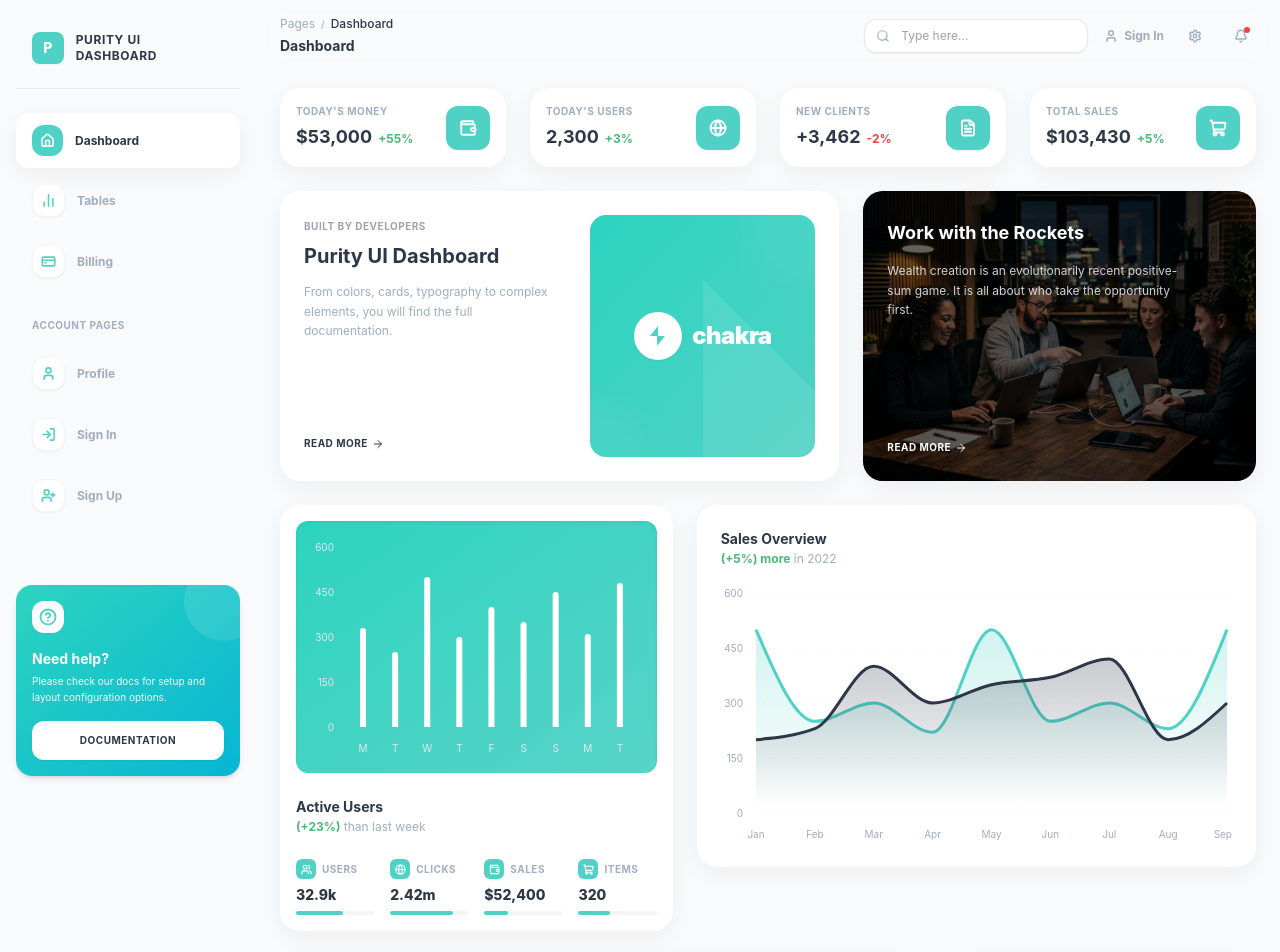
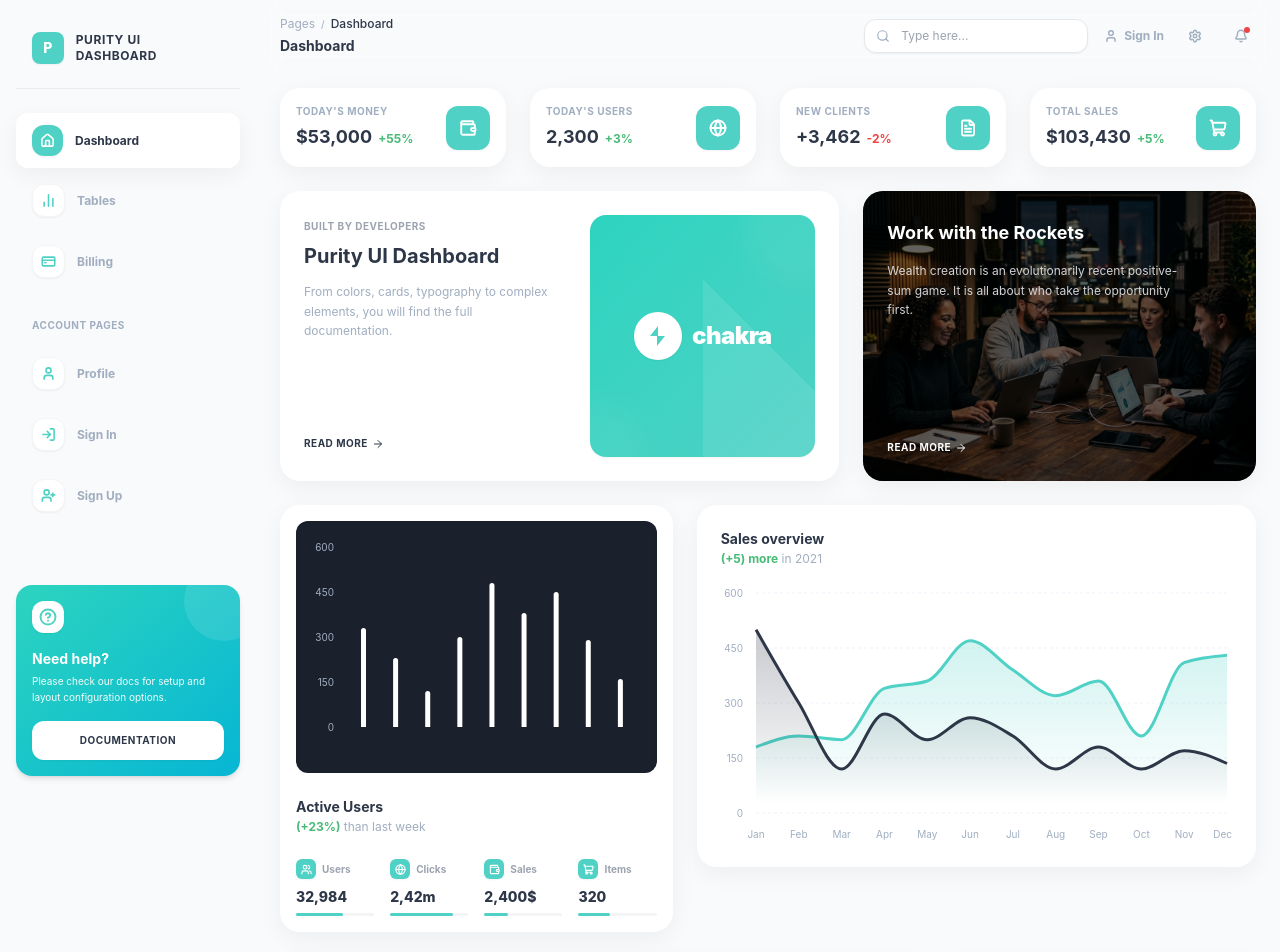
Before and after one commit to shantopaul/Purity-UI-Dashboard, a React (Vite) app: page /dashboard in a window 1280 px wide. Shown: the top 952 px of the page. Built offline with nearby package versions, Linux system fonts and the light colour scheme.

Commit message:
Align active users and sales overview charts with design mockup details

```diff
--- a/src/components/dashboard/ActiveUsersChart.jsx
+++ b/src/components/dashboard/ActiveUsersChart.jsx
@@ -9,29 +9,29 @@ import {
 import { Wallet, Globe, Users, ShoppingCart } from "lucide-react";
 
 const mockData = [
-  { name: "M", value: 330 },
-  { name: "T", value: 250 },
-  { name: "W", value: 500 },
-  { name: "T", value: 300 },
-  { name: "F", value: 400 },
-  { name: "S", value: 350 },
-  { name: "S", value: 450 },
-  { name: "M", value: 310 },
-  { name: "T", value: 480 },
+  { name: "1", value: 330 },
+  { name: "2", value: 230 },
+  { name: "3", value: 120 },
+  { name: "4", value: 300 },
+  { name: "5", value: 480 },
+  { name: "6", value: 380 },
+  { name: "7", value: 450 },
+  { name: "8", value: 290 },
+  { name: "9", value: 160 },
 ];
 
 const statList = [
-  { label: "Users", count: "32.9k", icon: Users, progress: 60 },
-  { label: "Clicks", count: "2.42m", icon: Globe, progress: 80 },
-  { label: "Sales", count: "$52,400", icon: Wallet, progress: 30 },
+  { label: "Users", count: "32,984", icon: Users, progress: 60 },
+  { label: "Clicks", count: "2,42m", icon: Globe, progress: 80 },
+  { label: "Sales", count: "2,400$", icon: Wallet, progress: 30 },
   { label: "Items", count: "320", icon: ShoppingCart, progress: 40 },
 ];
 
 export default function ActiveUsersChart() {
   return (
     <div className="bg-white rounded-card shadow-card p-4 flex flex-col gap-6">
-      {/* Chart container with gradient background */}
-      <div className="bg-gradient-to-br from-teal-400 to-primary/95 rounded-xl p-4 shadow-inner relative overflow-hidden">
+      {/* Chart container with dark background */}
+      <div className="bg-[#1A202C] rounded-xl p-4 shadow-inner relative overflow-hidden">
         <ResponsiveContainer width="100%" height={220}>
           <BarChart
             data={mockData}
@@ -39,14 +39,14 @@ export default function ActiveUsersChart() {
           >
             <XAxis
               dataKey="name"
-              stroke="#E2E8F0"
+              stroke="#A0AEC0"
               fontSize={10}
+              tick={false}
               tickLine={false}
               axisLine={false}
-              dy={10}
             />
             <YAxis
-              stroke="#E2E8F0"
+              stroke="#A0AEC0"
               fontSize={10}
               tickLine={false}
               axisLine={false}
@@ -55,7 +55,7 @@ export default function ActiveUsersChart() {
             <Tooltip
               cursor={{ fill: "rgba(255,255,255,0.08)" }}
               contentStyle={{
-                backgroundColor: "#1A202C",
+                backgroundColor: "#2D3748",
                 border: "none",
                 borderRadius: "8px",
                 color: "#fff",
@@ -66,8 +66,8 @@ export default function ActiveUsersChart() {
             <Bar
               dataKey="value"
               fill="#ffffff"
-              radius={[4, 4, 0, 0]}
-              barSize={6}
+              radius={[3, 3, 0, 0]}
+              barSize={5}
             />
           </BarChart>
         </ResponsiveContainer>
@@ -91,17 +91,17 @@ export default function ActiveUsersChart() {
                 <div className="w-5 h-5 rounded-md bg-primary flex items-center justify-center text-white shadow-sm shrink-0">
                   <Icon size={11} strokeWidth={2.5} />
                 </div>
-                <span className="text-[10px] font-bold uppercase tracking-wider hidden sm:inline">
+                <span className="text-[10px] font-bold text-gray-400">
                   {stat.label}
                 </span>
               </div>
-              <span className="text-sm font-extrabold text-dark">
+              <span className="text-sm font-extrabold text-dark mt-0.5">
                 {stat.count}
               </span>
               {/* Progress bar indicator */}
-              <div className="w-full bg-gray-100 rounded-full h-1">
+              <div className="w-full bg-gray-100 rounded-full h-[3px]">
                 <div
-                  className="bg-primary h-1 rounded-full"
+                  className="bg-primary h-[3px] rounded-full"
                   style={{ width: `${stat.progress}%` }}
                 />
               </div>
--- a/src/components/dashboard/SalesOverviewChart.jsx
+++ b/src/components/dashboard/SalesOverviewChart.jsx
@@ -9,15 +9,18 @@ import {
 } from "recharts";
 
 const mockData = [
-  { month: "Jan", sales2022: 500, sales2021: 200 },
-  { month: "Feb", sales2022: 250, sales2021: 230 },
-  { month: "Mar", sales2022: 300, sales2021: 400 },
-  { month: "Apr", sales2022: 220, sales2021: 300 },
-  { month: "May", sales2022: 500, sales2021: 350 },
-  { month: "Jun", sales2022: 250, sales2021: 370 },
-  { month: "Jul", sales2022: 300, sales2021: 420 },
-  { month: "Aug", sales2022: 230, sales2021: 200 },
-  { month: "Sep", sales2022: 500, sales2021: 300 },
+  { month: "Jan", sales2022: 180, sales2021: 500 },
+  { month: "Feb", sales2022: 210, sales2021: 300 },
+  { month: "Mar", sales2022: 200, sales2021: 120 },
+  { month: "Apr", sales2022: 340, sales2021: 270 },
+  { month: "May", sales2022: 360, sales2021: 200 },
+  { month: "Jun", sales2022: 470, sales2021: 260 },
+  { month: "Jul", sales2022: 390, sales2021: 210 },
+  { month: "Aug", sales2022: 320, sales2021: 120 },
+  { month: "Sep", sales2022: 360, sales2021: 180 },
+  { month: "Oct", sales2022: 210, sales2021: 120 },
+  { month: "Nov", sales2022: 410, sales2021: 170 },
+  { month: "Dec", sales2022: 430, sales2021: 135 },
 ];
 
 export default function SalesOverviewChart() {
@@ -25,9 +28,9 @@ export default function SalesOverviewChart() {
     <div className="bg-white rounded-card shadow-card p-6 flex flex-col gap-4">
       {/* Header Info */}
       <div>
-        <h3 className="text-sm font-bold text-dark">Sales Overview</h3>
+        <h3 className="text-sm font-bold text-dark">Sales overview</h3>
         <p className="text-xs text-lightText mt-0.5">
-          <span className="text-success font-bold">(+5%) more</span> in 2022
+          <span className="text-success font-bold">(+5) more</span> in 2021
         </p>
       </div>
 
@@ -51,7 +54,7 @@ export default function SalesOverviewChart() {
             <CartesianGrid
               strokeDasharray="3 3"
               vertical={false}
-              stroke="#F7FAFC"
+              stroke="#EDF2F7"
             />
             <XAxis
               dataKey="month"
```
